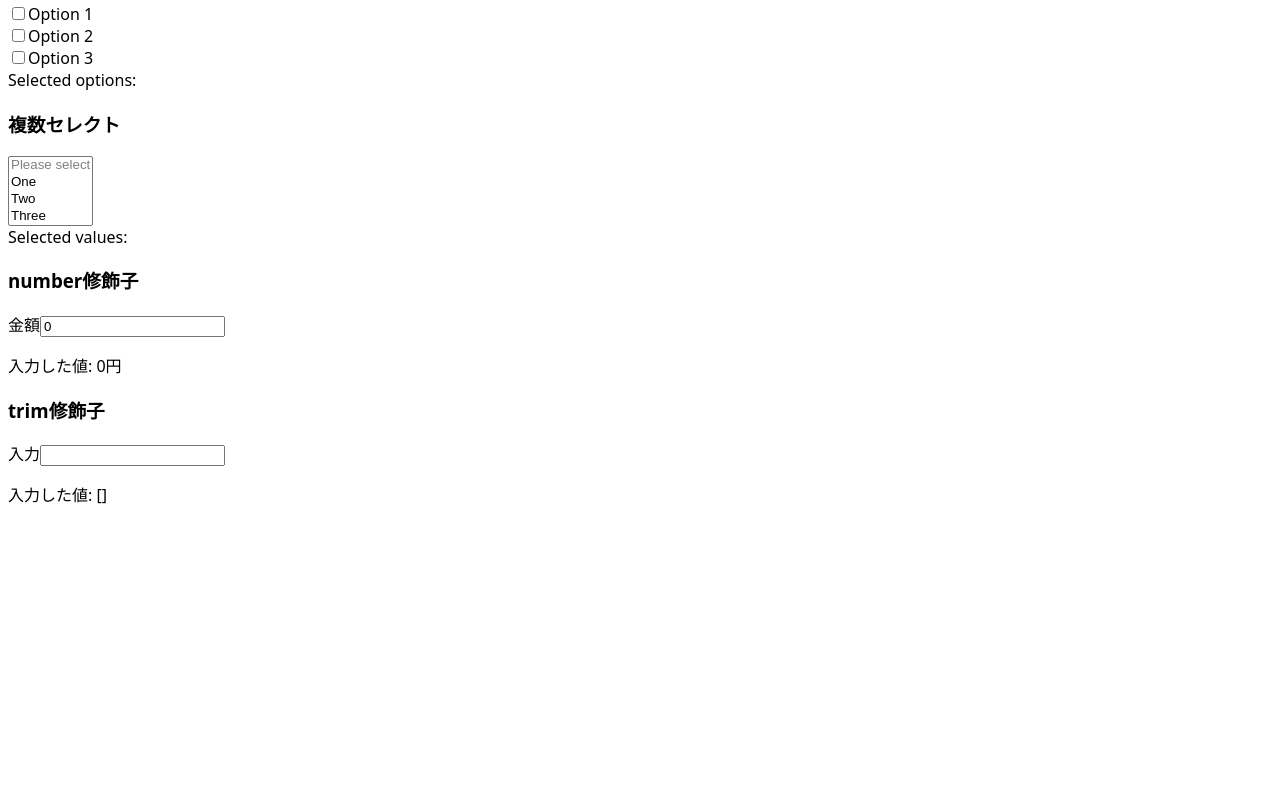
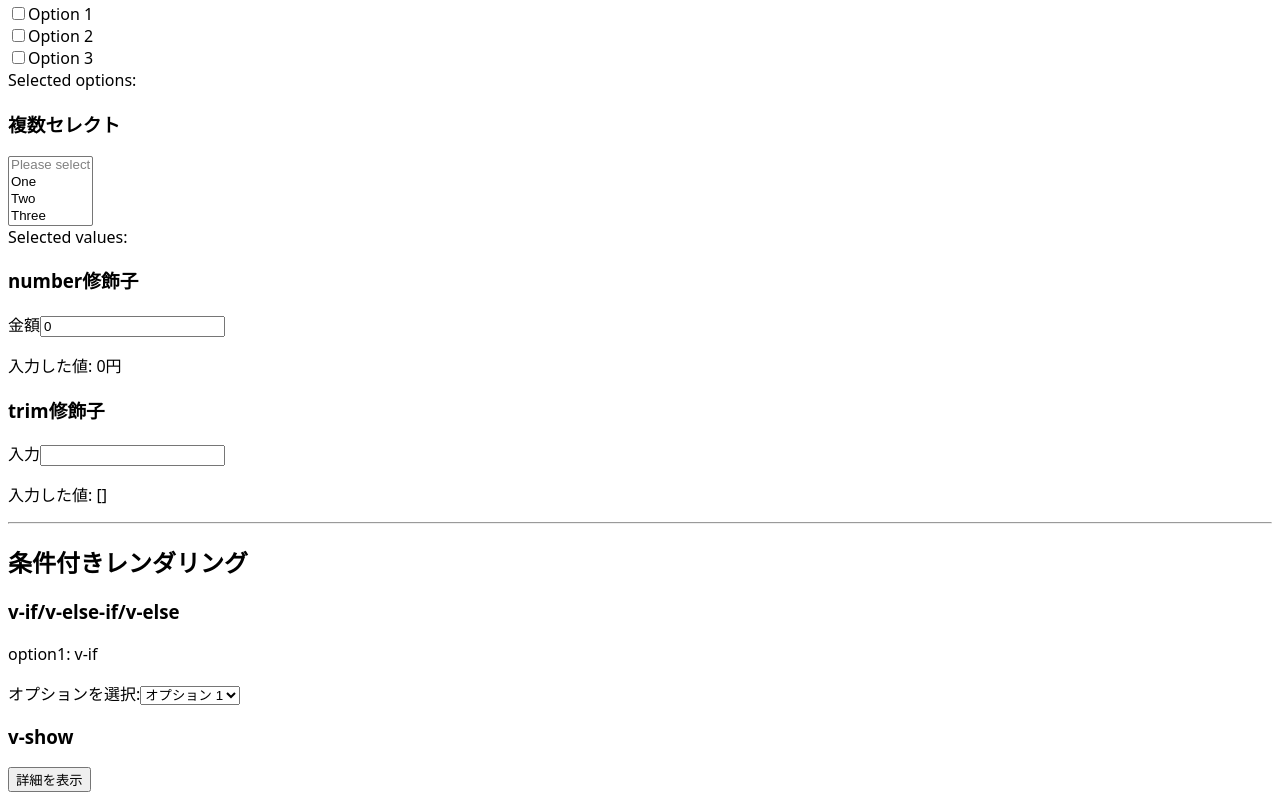
Before and after one commit to rx21js6/learn-vue3-20260106, a Vue app: page /#/guide in a window 1280 px wide. Shown: the part 2474-3274 px from the top of the page. Before the commit the page ends 2996 px from the top, so only its background shows below. Built offline with nearby package versions, Linux system fonts and the light colour scheme.

Commit message:
条件付きレンダリング

```diff
--- /dev/null
+++ b/src/guide/conditiona-rendering/ConditionalRenderingExample.vue
@@ -0,0 +1,46 @@
+<script setup lang="ts">
+import { ref } from 'vue'
+
+const selectedOption = ref('option1')
+
+const options = [
+  { value: 'option1', label: 'オプション 1' },
+  { value: 'option2', label: 'オプション 2' },
+  { value: 'option3', label: 'オプション 3' },
+]
+
+const showDetails = ref(false)
+</script>
+<template>
+  <div>
+    <h3>v-if/v-else-if/v-else</h3>
+    <div v-if="selectedOption === 'option1'">
+      <p>option1: v-if</p>
+    </div>
+    <div v-else-if="selectedOption === 'option2'">
+      <p>option2: v-else-if</p>
+    </div>
+    <div v-else><p>v-else</p></div>
+
+    <label for="options">オプションを選択:</label>
+    <select id="options" v-model="selectedOption">
+      <option
+        v-for="option in options"
+        :key="option.value"
+        :value="option.value"
+      >
+        {{ option.label }}
+      </option>
+    </select>
+  </div>
+
+  <div>
+    <h3>v-show</h3>
+    <div v-show="showDetails">
+      詳細情報: これはv-showディレクティブの例です。
+    </div>
+    <button @click="showDetails = !showDetails">
+      {{ showDetails ? '詳細を隠す' : '詳細を表示' }}
+    </button>
+  </div>
+</template>
--- a/src/pages/GuideIndex.vue
+++ b/src/pages/GuideIndex.vue
@@ -1,4 +1,5 @@
 <script setup lang="ts">
+import ConditionalRenderingExample from '@/guide/conditiona-rendering/ConditionalRenderingExample.vue'
 import EventHandlingExample from '@/guide/event-handling/EventHandlingExample.vue'
 import FormBindingExample from '@/guide/form-binding/FormBindingExample.vue'
 import ReactivityExample from '@/guide/reactivity/ReactivityExample.vue'
@@ -27,10 +28,14 @@ import TemplateSyntaxExample from '@/guide/template-syntax/TemplateSyntaxExample
     <h2>イベントハンドリング</h2>
     <EventHandlingExample />
   </div>
-
   <hr />
   <div>
     <h2>フォーム入力バインディング</h2>
     <FormBindingExample />
   </div>
+  <hr />
+  <div>
+    <h2>条件付きレンダリング</h2>
+    <ConditionalRenderingExample />
+  </div>
 </template>
```
Also changed, not shown: 1 other file (tests, documents, lock files or other folders).
